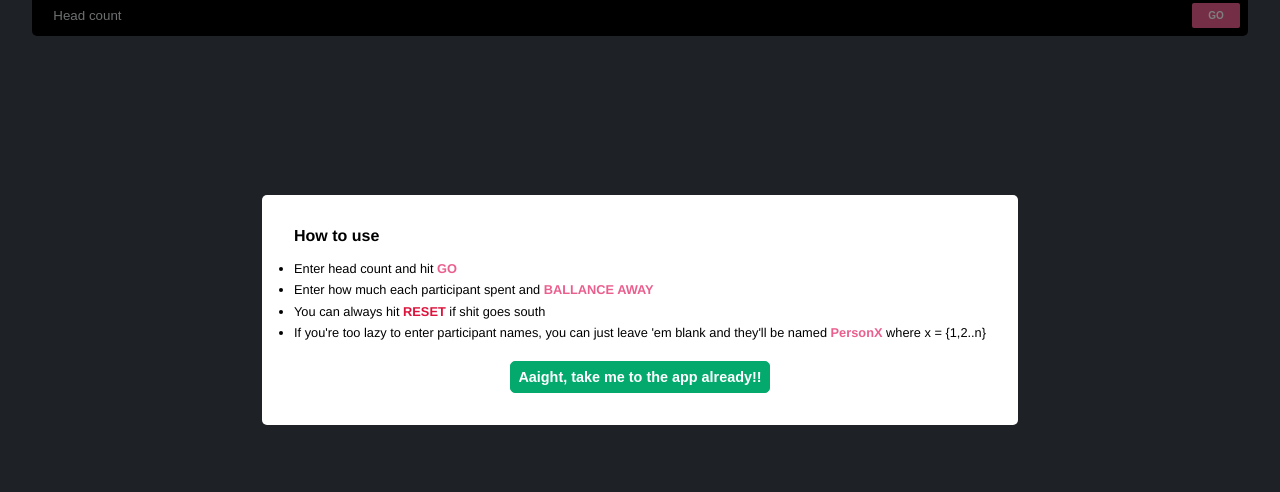
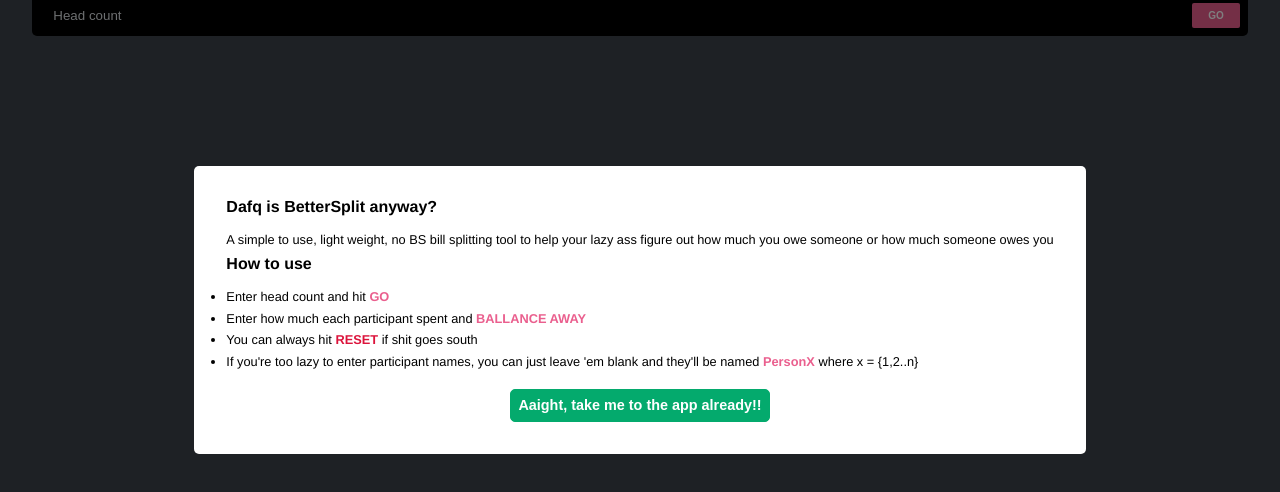
Before and after one commit to Sigkill32/BetterSplitwise, a website built with webpack: page index.html in a window 1280 px wide. Shown: the part 90-582 px from the top of the page. Built offline with nearby package versions, Linux system fonts and the light colour scheme.

Commit message:
Added Description for people diagnosed with stupidity

```diff
--- a/index.css
+++ b/index.css
@@ -244,3 +244,11 @@
   border: solid;
   width: 50%;
 }
+
+.instruction-item {
+  margin-bottom: 0.5em;
+}
+
+.instruction-description-container {
+  font-size: 0.8em;
+}
--- a/index.html
+++ b/index.html
@@ -39,6 +39,16 @@
     </div>
     <div class="app-usage-modal-container">
         <div class="app-usage-modal">
+            <div class="instruction-item">
+                <div class="instruction-header">
+                    <h4 class="instruction-header-heading">Dafq is BetterSplit anyway?</h4>
+                    <div class="instruction-description-container">
+                        A simple to use, light weight, no BS bill splitting tool to help your lazy ass figure out how
+                        much you owe someone or how much someone owes you
+                    </div>
+                </div>
+            </div>
+            <div>
                 <div class="instruction-header">
                     <h4 class="instruction-header-heading">How to use</h4>
                     <div class="instruction-list-continer">
@@ -51,10 +61,12 @@
                             <li class="instruction-list-item">You can always hit <span
                                     class="negetive-highlight">RESET</span>
                                 if shit goes south</li>
-                        <li class="instruction-list-item">If you're too lazy to enter participant names, you can just
+                            <li class="instruction-list-item">If you're too lazy to enter participant names, you can
+                                just
                                 leave 'em blank and they'll be
                                 named <span class="positive-highlight">PersonX</span> where x = {1,2..n}</li>
                         </ul>
+                    </div>
                 </div>
             </div>
             <div class="modal-close-button-container"><button class="instruction-modal-close-button">Aaight, take me to
```
Lines whose indentation alone changed are shown as unchanged.
